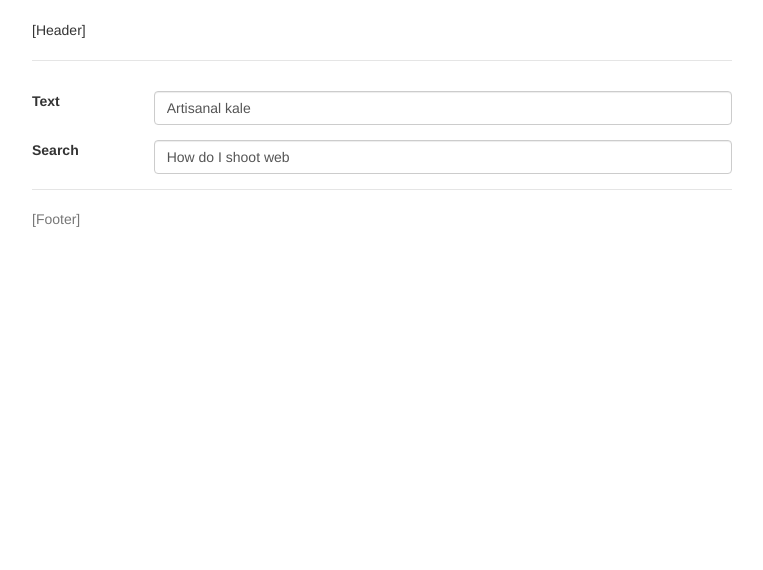
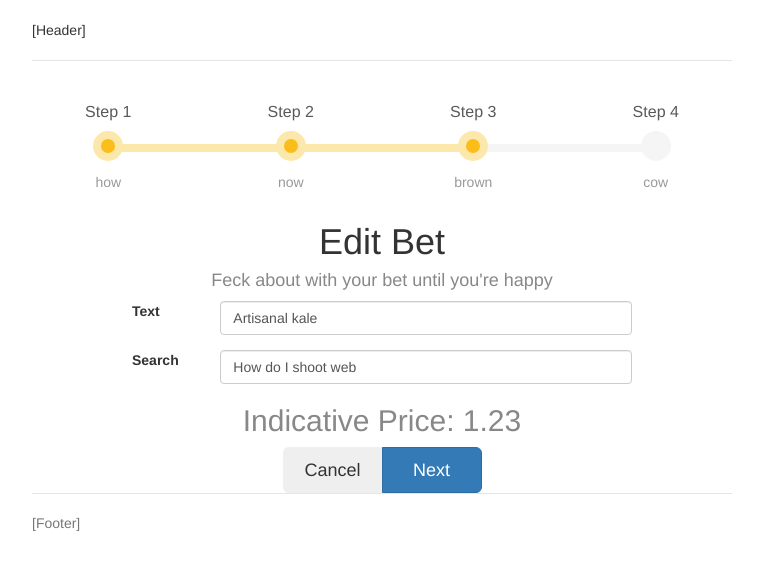
Before and after one commit to danielcod/exotic_single_match, a Python web app: template templates/hello.html in a window 1280 px wide. Shown: the top 570 px of the page, without its empty margins (258-1021 px from the left). Run offline with Jinja, Linux system fonts and the light colour scheme; the template is opened without the code that fills it, so the values that code supplies are empty.

Commit message:
added hello template

```diff
--- /dev/null
+++ b/css/app/bs-wizard.css
@@ -0,0 +1,24 @@
+/* http://bootsnipp.com/snippets/featured/form-process-steps */
+
+.bs-wizard {margin-top: 40px;}
+
+/*Form Wizard*/
+.bs-wizard {border-bottom: solid 1px #e0e0e0; padding: 0 0 10px 0;}
+.bs-wizard > .bs-wizard-step {padding: 0; position: relative;}
+.bs-wizard > .bs-wizard-step + .bs-wizard-step {}
+.bs-wizard > .bs-wizard-step .bs-wizard-stepnum {color: #595959; font-size: 16px; margin-bottom: 5px;}
+.bs-wizard > .bs-wizard-step .bs-wizard-info {color: #999; font-size: 14px;}
+.bs-wizard > .bs-wizard-step > .bs-wizard-dot {position: absolute; width: 30px; height: 30px; display: block; background: #fbe8aa; top: 45px; left: 50%; margin-top: -15px; margin-left: -15px; border-radius: 50%;}
+.bs-wizard > .bs-wizard-step > .bs-wizard-dot:after {content: ' '; width: 14px; height: 14px; background: #fbbd19; border-radius: 50px; position: absolute; top: 8px; left: 8px; }
+.bs-wizard > .bs-wizard-step > .progress {position: relative; border-radius: 0px; height: 8px; box-shadow: none; margin: 20px 0;}
+.bs-wizard > .bs-wizard-step > .progress > .progress-bar {width:0px; box-shadow: none; background: #fbe8aa;}
+.bs-wizard > .bs-wizard-step.complete > .progress > .progress-bar {width:100%;}
+.bs-wizard > .bs-wizard-step.active > .progress > .progress-bar {width:50%;}
+.bs-wizard > .bs-wizard-step:first-child.active > .progress > .progress-bar {width:0%;}
+.bs-wizard > .bs-wizard-step:last-child.active > .progress > .progress-bar {width: 100%;}
+.bs-wizard > .bs-wizard-step.disabled > .bs-wizard-dot {background-color: #f5f5f5;}
+.bs-wizard > .bs-wizard-step.disabled > .bs-wizard-dot:after {opacity: 0;}
+.bs-wizard > .bs-wizard-step:first-child  > .progress {left: 50%; width: 50%;}
+.bs-wizard > .bs-wizard-step:last-child  > .progress {width: 50%;}
+.bs-wizard > .bs-wizard-step.disabled a.bs-wizard-dot{ pointer-events: none; }
+/*END Form Wizard*/
--- a/templates/hello.html
+++ b/templates/hello.html
@@ -7,13 +7,47 @@
     <title>Exotics Engine</title>
     <link href="../css/lib/bootstrap.min.css" rel="stylesheet">
     <link href="../css/app/jumbotron-narrow.css" rel="stylesheet">
+    <link href="../css/app/bs-wizard.css" rel="stylesheet">
     <link href="../css/app/exotics-engine.css" rel="stylesheet">
   </head>
   <body>
     <div class="container">
+      <!-- header -->
       <div class="header clearfix">
 	[Header]
       </div>
+      <!-- form process steps -->
+      <div class="row bs-wizard" style="border-bottom:0;">
+        <div class="col-xs-3 bs-wizard-step complete">
+          <div class="text-center bs-wizard-stepnum">Step 1</div>
+          <div class="progress"><div class="progress-bar"></div></div>
+          <a href="#" class="bs-wizard-dot"></a>
+	  <div class="bs-wizard-info text-center">how</div>
+        </div>
+        <div class="col-xs-3 bs-wizard-step complete"><!-- complete -->
+          <div class="text-center bs-wizard-stepnum">Step 2</div>
+          <div class="progress"><div class="progress-bar"></div></div>
+          <a href="#" class="bs-wizard-dot"></a>
+	  <div class="bs-wizard-info text-center">now</div>
+        </div>
+        <div class="col-xs-3 bs-wizard-step active"><!-- complete -->
+          <div class="text-center bs-wizard-stepnum">Step 3</div>
+          <div class="progress"><div class="progress-bar"></div></div>
+          <a href="#" class="bs-wizard-dot"></a>
+	  <div class="bs-wizard-info text-center">brown</div>
+        </div>
+        <div class="col-xs-3 bs-wizard-step disabled"><!-- active -->
+          <div class="text-center bs-wizard-stepnum">Step 4</div>
+          <div class="progress"><div class="progress-bar"></div></div>
+          <a href="#" class="bs-wizard-dot"></a>
+	  <div class="bs-wizard-info text-center">cow</div>
+        </div>
+      </div>
+      <!-- page title -->
+      <h1 class="text-center">Edit Bet</h1>
+      <h4 style="color:#888;" class="text-center">Feck about with your bet until you're happy</h4>
+      <!-- sample form -->
+      <div style="margin: 0px 100px 0px 100px;">
 	<div class="form-group row">
 	  <label for="example-text-input" class="col-xs-2 col-form-label">Text</label>
 	  <div class="col-xs-10">
@@ -26,6 +60,17 @@
 	    <input class="form-control" type="search" value="How do I shoot web" id="example-search-input">
 	  </div>
 	</div>
+      </div>
+      <!-- page title -->
+      <h2 style="color:#888;" class="text-center">Indicative Price: 1.23</h2>
+      <!-- buttons -->
+      <div class="text-center">
+	<div class="btn-group btn-group-lg">
+	  <button style="width:100px;" type="button" class="btn btn-secondary btn-lg">Cancel</button>
+	  <button style="width:100px;" type="button" class="btn btn-primary btn-lg">Next</button>
+	</div>
+      </div>
+      <!-- footer -->
       <footer class="footer">
         <p>[Footer]</p>
       </footer>
```
Lines whose indentation alone changed are shown as unchanged.
